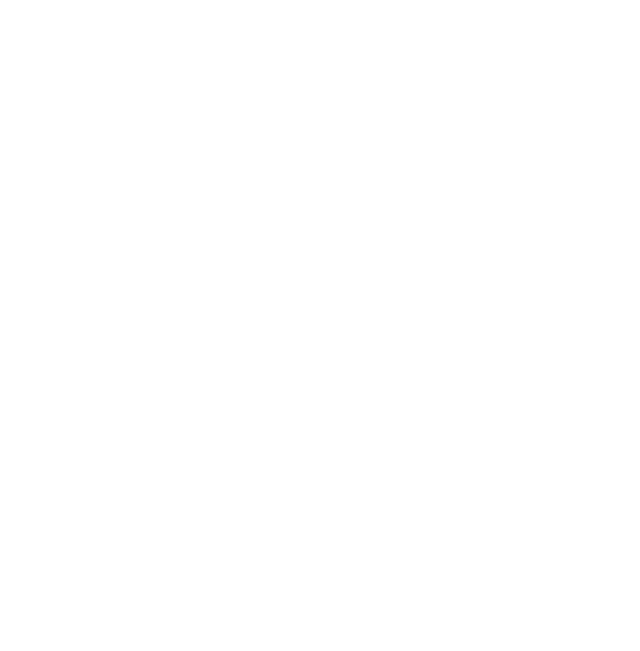
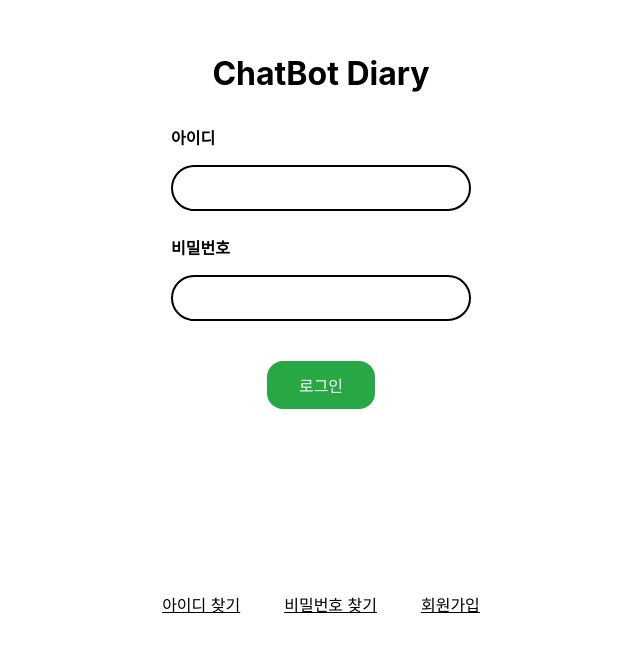
Before and after one commit to daeun1022/ewhafallcapston, a React (Create React App) app in the folder FrontEnd_Chat/frontend/: page /login in a window 1280 px wide. Before the commit this address had no page. Shown: the part 143-794 px from the top of the page, without its empty margins (319-959 px from the left). Built offline with nearby package versions, Linux system fonts and the light colour scheme.

Commit message:
로그인 페이지 생성

```diff
--- a/FrontEnd_Chat/frontend/src/App.js
+++ b/FrontEnd_Chat/frontend/src/App.js
@@ -6,6 +6,7 @@
 import "./App.css";
 import DiaryPage from "./Diary";
 import CalendarPage from "./Calendar";
+import LoginPage from "./Login";
 
 const moodIcons = {
   happy: <Smile className="icon" />,
@@ -221,6 +222,7 @@
         <Route path="/" element={<ChatDiary />} />
         <Route path="/diary" element={<DiaryPage />} />
         <Route path="/calendar" element={<CalendarPage />} />
+        <Route path="/login" element={<LoginPage />} />
       </Routes>
     </BrowserRouter>
   );
--- /dev/null
+++ b/FrontEnd_Chat/frontend/src/Login.css
@@ -0,0 +1,86 @@
+.login-container {
+    display: flex;
+    flex-direction: column;
+    align-items: center;
+    height: 100vh;
+    position: relative;
+  }
+
+  .form-wrapper {
+    display: flex;
+    flex-direction: column;
+    align-items: flex-start; /* ✅ 라벨 왼쪽 정렬 */
+    margin-top: 22vh;         /* ✅ 화면 위로 당기기 */
+    width: fit-content;
+  }
+
+  .login-title {
+    font-size: 2rem;
+    font-weight: bold;
+    text-align: center;
+    align-self: center;       /* ✅ 제목만 가운데 */
+    margin-bottom: 1.5rem;
+  }
+
+  .login-container .form-wrapper label {
+    font-size: 1rem;
+    font-weight: 600;
+    margin-top: 0.5rem;
+    margin-bottom: 1rem;
+  }
+
+  .login-input {
+    width: 300px;
+    padding: 0.75rem 1rem;
+    margin-bottom: 1rem;
+    font-size: 1rem;
+    border: 2px solid black;
+    border-radius: 2rem;
+    outline: none;
+    transition: border-color 0.2s, border-width 0.2s;
+  }
+
+  .login-input:focus {
+    border-color: green;
+    border-width: 3px;
+  }
+
+  .login-button {
+    margin-top: 1.5rem;
+    padding: 0.75rem 2rem;
+    background-color: #28a745; /* 연한 초록 */
+    color: white;
+    font-size: 1rem;
+    border: none;
+    border-radius: 1rem;
+    cursor: pointer;
+    align-self: center; /* ✅ 가운데 정렬 */
+    transition: background-color 0.3s ease;
+  }
+
+  .login-button:hover {
+    background-color: #1e7e34; /* 진한 초록 */
+  }
+
+  .login-input, .login-button {
+    box-sizing: border-box;
+  }
+
+  .bottom-links {
+    position: absolute;
+    bottom: 40px;
+    display: flex;
+    gap: 2rem;
+  }
+
+  .bottom-links button {
+    background: none;
+    border: none;
+    font-size: 1rem;
+    cursor: pointer;
+    text-decoration: underline;
+  }
+
+  .bottom-links button:hover {
+    color: green;
+  }
--- /dev/null
+++ b/FrontEnd_Chat/frontend/src/Login.js
@@ -0,0 +1,29 @@
+import React from "react";
+import { useNavigate } from "react-router-dom";
+import "./Login.css";
+
+export default function LoginPage() {
+  const navigate = useNavigate();
+
+  return (
+    <div className="login-container">
+        <div className="form-wrapper">
+            <h1 className="login-title">ChatBot Diary</h1>
+
+            <label>아이디</label>
+            <input type="text" className="login-input" />
+
+            <label>비밀번호</label>
+            <input type="password" className="login-input" />
+
+            <button className="login-button">로그인</button>
+        </div>
+
+        <div className="bottom-links">
+            <button onClick={() => navigate("/find-id")}>아이디 찾기</button>
+            <button onClick={() => navigate("/find-password")}>비밀번호 찾기</button>
+            <button onClick={() => navigate("/signup")}>회원가입</button>
+        </div>
+    </div>
+  );
+}
```
